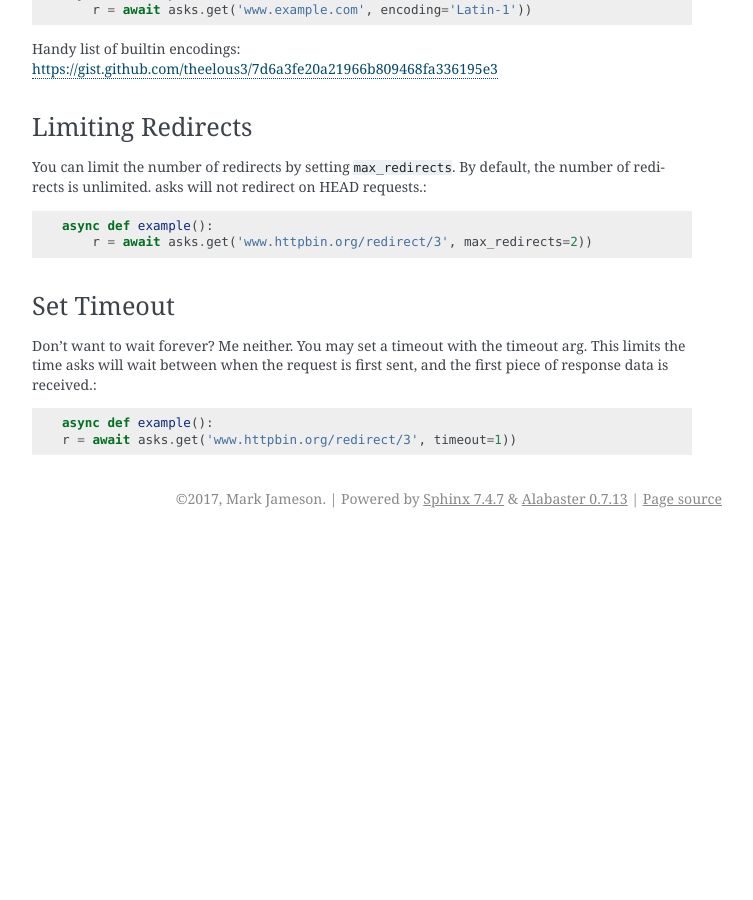
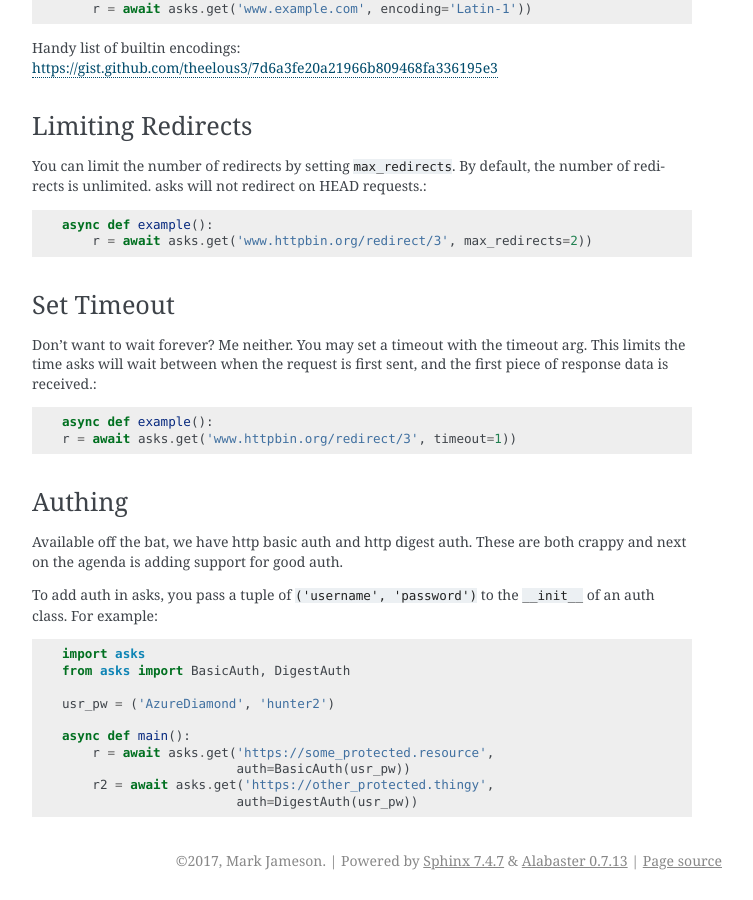
Before and after one commit to theelous3/asks, a Sphinx documentation site: the page built from docs/source/overview-of-funcs-and-args.rst, in a window 1280 px wide and 900 px high, scrolled down 1932 px. Shown: the whole window, without its empty margins (388-1141 px from the left). Built offline with Sphinx 7.4.7, drawn with Linux system fonts in a browser that asks for light colours; pages that are not in the unit, such as notebooks, are missing from menus; before the commit the page ends 2470 px from its top, so only the background shows below that; some of the changed text lies outside the part shown.

Commit message:
more docs

```diff
--- a/docs/source/a-look-at-sessions.rst
+++ b/docs/source/a-look-at-sessions.rst
@@ -80,7 +80,7 @@ HTTP is stateless, and by default asks is too. You can turn stateful cookie retu
 Creating a ``DSession``
 _______________________
 
-The ``DSession`` does not have to be ``await`` ed, as it unfortunately cannot see in to the future...yet.::
+The ``DSession`` does not have to be ``await`` ed, as it unfortunately cannot see in to the future...yet. (we can't prepare the connection pool right away as we don't know where we're connecting yet!)::
 
     from asks import DSession
     import curio
--- a/docs/source/index.rst
+++ b/docs/source/index.rst
@@ -91,9 +90,9 @@ Nice libs like aiohttp suffer the side effect of uglyness due to being specifica
 Features
 ________
 
-asks packs most if not all of the features requests does. The usual ``.json()`` ing of responses and such. You can take a more in depth look here ``!!!!``
+asks packs most if not all of the features requests does. The usual ``.json()`` ing of responses and such. You can take a more in depth look `here <https://asks.readthedocs.io/en/latest/overview-of-funcs-and-args.html>`_.
 
-However, because asks is aimed at crunching large piles of requests it takes a different approach to sessions. Sessions in asks are the main focus. More detail can be found here ``!!!!``
+However, because asks is aimed at crunching large piles of requests it takes a different approach to sessions. Sessions in asks are the main focus. More detail can be found `here <https://asks.readthedocs.io/en/latest/a-look-at-sessions.html>`_
 
 About
 _____
--- a/docs/source/overview-of-funcs-and-args.rst
+++ b/docs/source/overview-of-funcs-and-args.rst
@@ -1,7 +1,7 @@
 asks - An overview of the functions and kw/argumetns.
 =====================================================
 
-asks is *heavily* influenced by requests, and as such pretty much everything that works in requests works in asks. So, if you're familiar with the format you can pretty much skip to the distinctions regarding sessions. ``!!!!``
+asks is *heavily* influenced by requests, and as such pretty much everything that works in requests works in asks. So, if you're familiar with the format you can pretty much skip to the distinctions regarding `sessions <https://asks.readthedocs.io/en/latest/a-look-at-sessions.html>`_
 
 The examples here use the base one-request-functions for verbosities sake, but all of these functions are completely transferrable to the ``Session`` class as methods.
 
@@ -117,3 +117,22 @@ Don't want to wait forever? Me neither. You may set a timeout with the timeout a
 
     async def example():
     r = await asks.get('www.httpbin.org/redirect/3', timeout=1))
+
+
+Authing
+_______
+
+Available off the bat, we have http basic auth and http digest auth. These are both crappy and next on the agenda is adding support for good auth.
+
+To add auth in asks, you pass a tuple of ``('username', 'password')`` to the ``__init__`` of an auth class. For example::
+
+    import asks
+    from asks import BasicAuth, DigestAuth
+
+    usr_pw = ('AzureDiamond', 'hunter2')
+
+    async def main():
+        r = await asks.get('https://some_protected.resource',
+                           auth=BasicAuth(usr_pw))
+        r2 = await asks.get('https://other_protected.thingy',
+                           auth=DigestAuth(usr_pw))
```
Also changed, not shown: other parts of docs/source/a-look-at-sessions.rst (+1 -1 lines), other parts of docs/source/index.rst (+0 -1 lines), docs/source/refrence-manual.rst (added, +7 -0 lines), 15 other files.
